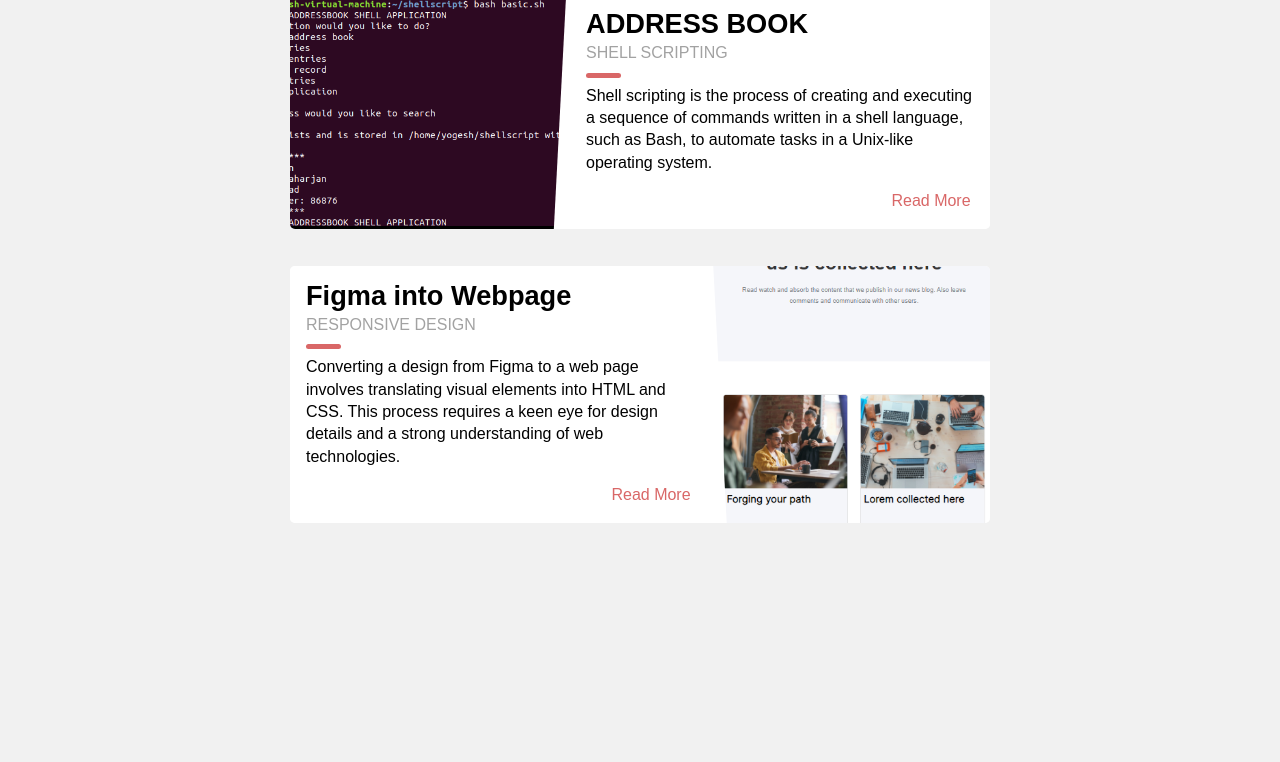
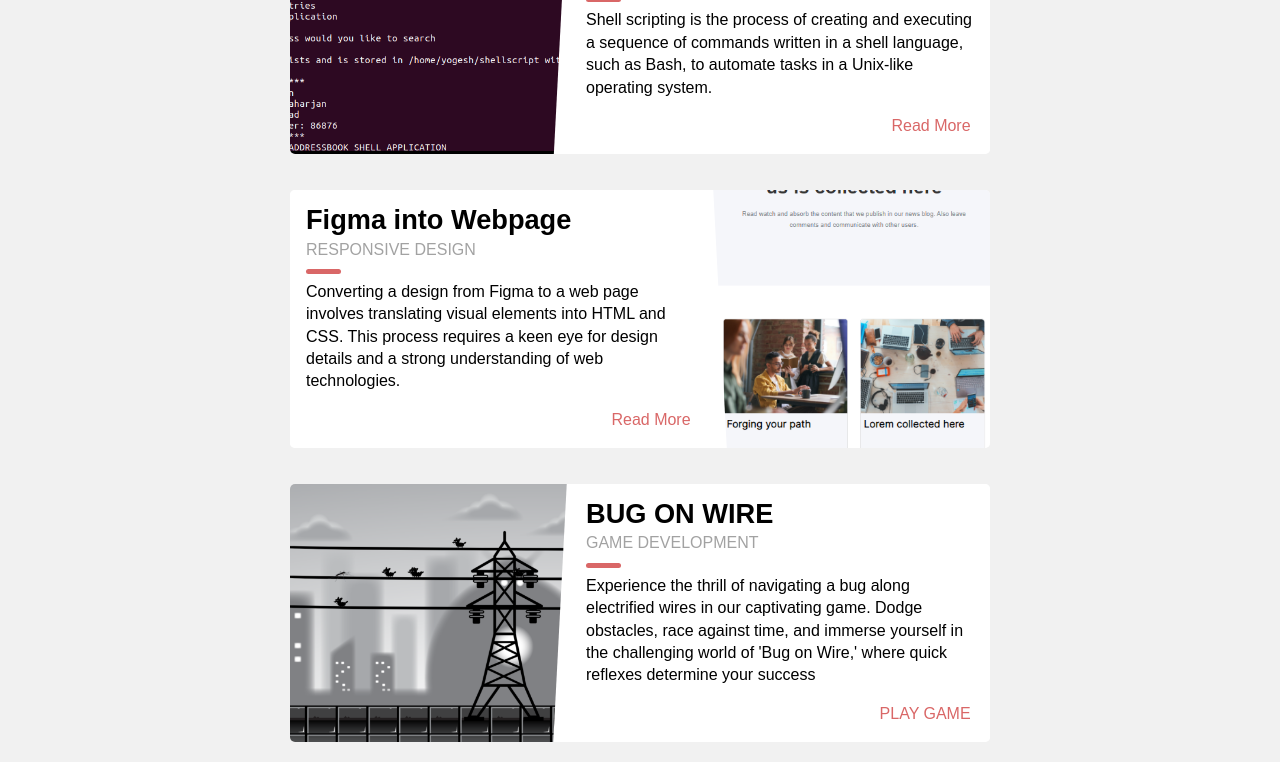
Before and after one commit to Yogesh0775/Yogeshbajra, a plain HTML site: page index.html in a window 1280 px wide. Shown: the part 181-943 px from the top of the page. Before the commit the page ends 800 px from the top, so only its background shows below. Drawn offline with Linux system fonts and the light colour scheme.

Commit message:
New assignment added,BUG on Wire

```diff
--- a/index.html
+++ b/index.html
@@ -41,6 +41,7 @@
           </p>
         </div>
       </div>
+
       <div class="blog-card alt">
         <div class="meta">
           <div class="photo" style="background-image: url(images/DesignThumbnail.png)"></div>
@@ -69,5 +70,37 @@
           </p>
         </div>
       </div>
+
+
+      <div class="blog-card">
+        <div class="meta">
+            <div class="photo" style="background-image: url(images/frontpage.png) "></div>
+          <ul class="details">
+            <li class="author"><a href="#">Yogesh Bhandari</a></li>
+            <li class="date">Feb. 03, 2024</li>
+            <li class="tags">
+              <ul>
+                <li><a href="#">Learn</a></li>
+                <li><a href="#">Code</a></li>
+                <li><a href="#">Java Script</a></li>
+                <li><a href="#">Canvas</a></li>
+
+
+              </ul>
+            </li>
+          </ul>
+        </div>
+        <div class="description">
+          <h1>BUG ON WIRE</h1>
+          <h2>Game Development</h2>
+          <p>
+            Experience the thrill of navigating a bug along electrified wires in our captivating game. Dodge obstacles,
+             race against time, and immerse yourself in the challenging world of 'Bug on Wire,' where quick reflexes determine your success
+           </p>
+          <p class="read-more">
+            <a href="https://yogesh0775.github.io/BUG-ON-WIRE/">PLAY GAME</a>
+          </p>
+        </div>
+      </div>
 </body>
 </html>
--- a/style.css
+++ b/style.css
@@ -47,7 +47,6 @@
     font-size: 1rem;
     justify-content: center;
     align-items: center;
-    height: 100vh;
   }
 
   .blog-card {
```
Also changed, not shown: images/frontpage.png (added).
